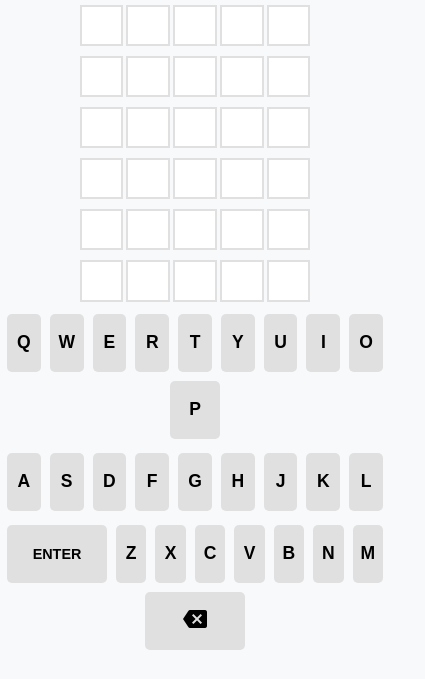
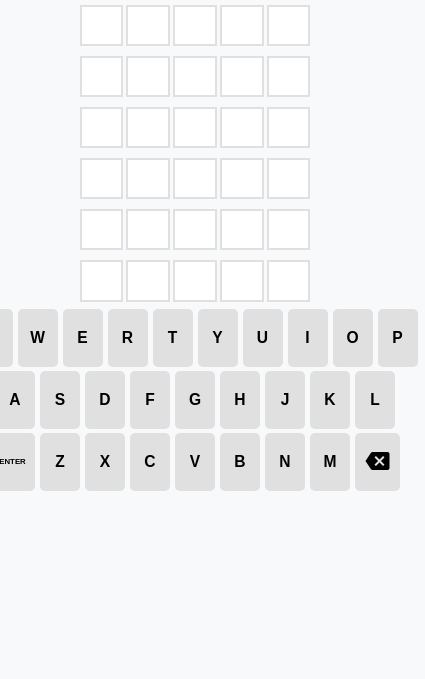
Before and after one commit to wilcto/Final-Project, a plain HTML site: page index.html in a window 390 px wide. Shown: the part 75-754 px from the top of the page, 425 px wide, since content can reach past the window. Drawn offline with Linux system fonts and the light colour scheme.

Commit message:
fixed mobile view

```diff
--- a/css/style.css
+++ b/css/style.css
@@ -135,6 +135,7 @@ footer {
     height: 58px;
     width: 40px;
     margin: 2px;
+    color: black;
 }
 
 #game-container {
@@ -170,22 +171,24 @@ footer {
 
     .keyboard-row {
         display: flex;
-        flex-wrap: wrap;
+        flex-wrap: nowrap;
         justify-content: center;
-        gap: 5px;
-        margin: 5px 0;
+        gap: 1px;
+        margin: 0;
     }
 
     .keyboard-key {
-        font-size: 4.5vw;
+        font-size: 4vw;
         padding: 2vw;
         flex: 1 0 8%;
         max-width: 50px;
     }
 
     #enter-key, #backspace-key {
-        flex: 1 0 30%;
-        max-width: 100px;
+        flex: 1 0 20%;
+        min-width: 45px;
+        max-width: fit-content;
+        font-size: 2vw;
     }
 
     .box {
```
